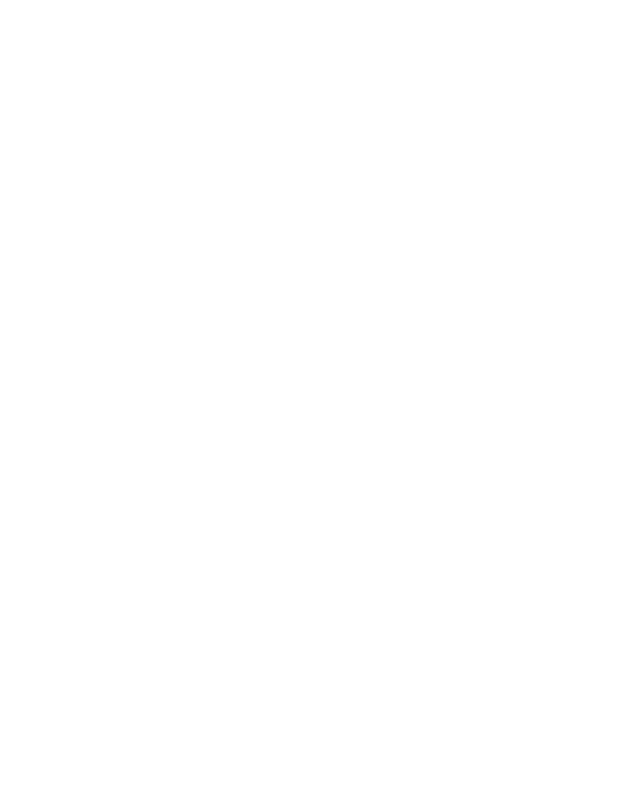
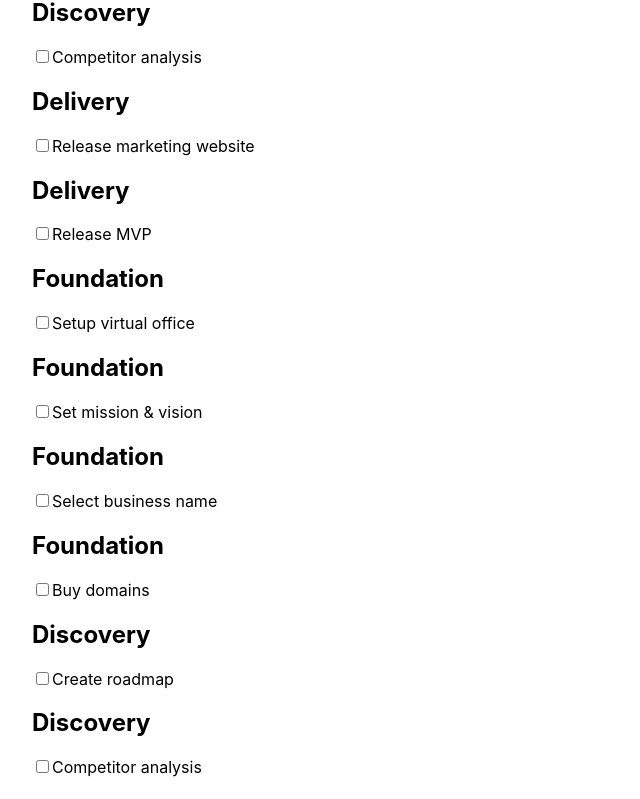
Before and after one commit to prograMind/assignment3, a Next.js app in the folder assignment3/: page / in a window 1280 px wide. Shown: the part 528-1327 px from the top of the page, without its empty margins (0-640 px from the left). Before the commit the page ends 800 px from the top, so only its background shows below. Built offline with nearby package versions, Linux system fonts and the light colour scheme.

Commit message:
added data, added maps

```diff
--- a/assignment3/pages/Item.js
+++ b/assignment3/pages/Item.js
@@ -2,6 +2,22 @@
 
 export default function Item (props) {
     const [isDone, setIsDone] = useState(false)
+
+    const handleClick = () => {
+            setIsDone(!isDone)
+    /*
+    zmapovat všechny itemy a zkontroluju že všechny item jsou checked
+    když jsou checked tak setIsAllDone
+    */
+
+    //<TaskItem text=`Ahoj completed={true} disabled={false} onChange={()=> setIsDone(true)}` />
+
+    // onChange={()=> {
+    //     e.preventDefault(); ----- se deje tady v Checkboxu
+    // ()=> setIsDone(true) ---- se deje v parent komponente
+    // }}
+
+    }
 
     return (
         <div>
@@ -10,9 +26,15 @@
             id={props.item}
             name={props.item}
             checked={isDone}
-            onClick={() => setIsDone(!isDone)}
+            onClick={handleClick}
             />
             <label htmlFor={props.item}>{props.item}</label>
         </div>
     )
 }
+
+// () => {
+// neco
+//}
+
+// () => neco
--- a/assignment3/pages/Stage.js
+++ b/assignment3/pages/Stage.js
@@ -1,11 +1,41 @@
 import React, { useState } from "react"
+import Item from './Item'
+import {data} from './data'
 
 export default function Stage (props) {
     const [ isDone, setIsDone] = useState(false)
+    const [ isAllDone, setIsAllDone] = useState(false)
 
+    // const isAllCompleted = true;
+
+    /* kdyz (jsou vsechny itemy isDone) {
+        změň isAllDone na true a vyrenderuj "done"
+    }
+    */
+
+    // if (isAllCompleted) {
+    //    setIsAllDone(true)
+    // }
 
 
     return (
-        <h2>{props.name}</h2>
+        <>
+        {data?.map((stage) => {
+            return (
+            stage.tasks.map((t)=> {
+                return (
+                    <div>
+                        <h2>{stage.step}</h2>
+                        <Item item={t.task}/>
+                    </div>
+                )
+            })
+        )}
+    )
+    }
+    </>
     )
 }
+
+//DÚ: jak zobrazit jen předměty k daný stagei
+//mapa mi jede 3x, proto se mi propisujou tasky všude
--- /dev/null
+++ b/assignment3/pages/data.js
@@ -0,0 +1,50 @@
+export const data = [
+  {
+    step: "Foundation",
+    tasks: [
+      {
+        task: "Setup virtual office",
+        completed: false,
+      },
+      {
+        task: "Set mission & vision",
+        completed: false,
+      },
+      {
+        task: "Select business name",
+        completed: false,
+      },
+      {
+        task: "Buy domains",
+        completed: false,
+      },
+    ],
+    value: "Honza"
+  },
+  {
+    step: "Discovery",
+    tasks: [
+      {
+        task: "Create roadmap",
+        completed: false,
+      },
+      {
+        task: "Competitor analysis",
+        completed: false,
+      },
+    ],
+  },
+  {
+    step: "Delivery",
+    tasks: [
+      {
+        task: "Release marketing website",
+        completed: false,
+      },
+      {
+        task: "Release MVP",
+        completed: false,
+      },
+    ],
+  },
+];
--- a/assignment3/pages/index.js
+++ b/assignment3/pages/index.js
@@ -7,28 +7,22 @@
 export default function Home() {
   return (
     <div className={styles.container}>
-      <Head>
-        <title>My Startup Progress</title>
-        <meta name="description" content="Using existing Next.js-generated components" />
-        <link rel="icon" href="/favicon.ico" />
-      </Head>
-
       <main>
         <h1>My Startup Progress</h1>
-        <p>I think this actually works now</p>
       </main>
       <div>
-        <Stage name="Foundation"/>
-          <Item item="Setup virtual office"></Item>
-          <Item item="Set mission & vision"></Item>
-          <Item item="Select business name"></Item>
-          <Item item="Buy domains"></Item>
-        <Stage name="Discovery"/>
+        <Stage name="Foundation">
           <Item item="Create roadmap"></Item>
           <Item item="Competitor analysis"></Item>
-        <Stage name="Delivery"/>
+        </Stage>
+        <Stage name="Discovery">
+          <Item item="Create roadmap"></Item>
+          <Item item="Competitor analysis"></Item>
+        </Stage>
+        <Stage name="Delivery">
           <Item item="Setup virtual office"></Item>
           <Item item="Setup virtual office"></Item>
+        </Stage>
       </div>
     </div>
   )
```
